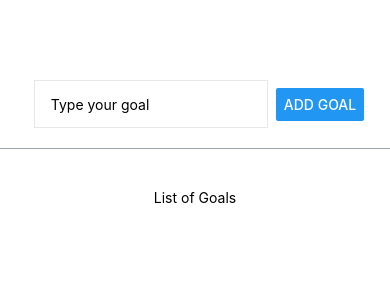
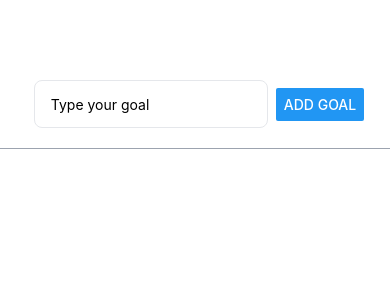
Before and after one commit to siddheshmhapankar2478/To-do, a React Native app: screen / in a window 390 px wide. Shown: the top 300 px of the page. Built offline with nearby package versions, Linux system fonts and the light colour scheme.

Commit message:
updated commit

```diff
--- a/App.js
+++ b/App.js
@@ -1,24 +1,35 @@
 import React, {useState} from 'react';
-import { Text, View, Button, TextInput } from 'react-native';
+import { Text, View, Button, TextInput, FlatList } from 'react-native';
+import GoalItem from './components/GoalItem';
 
 export default function App() {
-  function goalInputHandler(){
-
+  const[enteredGoal,setEnteredGoal]=useState("");
+  const[listOfGoals,setListOfGoals]=useState([]);
+  function goalInputHandler(enteredText){
+    setEnteredGoal(enteredText);
   }
   function addGoalHandler(){
-
+    console.log(enteredGoal);
+    setListOfGoals((currentListOfGoals)=>[...currentListOfGoals ,{text:enteredGoal,key:Math.random().toString()}]);
   }
   return (
-    <View className="flex-1 ">
+    <View className="min-h-full">
       <View className="w-full flex flex-row justify-center items-center pb-5 border-0 border-b border-b-gray-400 mt-20 ">
-        <TextInput className="h-12 w-3/5 pl-4 mx-2 border border-gray-200 border-1"
+        <TextInput className="h-12 w-3/5 pl-4 mx-2 border border-gray-200 border-1 rounded-lg"
         placeholder="Type your goal"
         onChangeText={goalInputHandler}
         />
-        <Button className="" title='Add Goal'/>
+        <Button className="" title='Add Goal' onPress={addGoalHandler}/>
       </View>
-      <View className="flex flex-row justify-center mt-10 ">
-      <Text>List of Goals</Text>
+      <View className="w-full flex flex-col justify-center mx-7 my-10 mb-80 ">
+        <FlatList data={listOfGoals}
+        renderItem={(itemData)=>{
+              return(
+                <GoalItem itemData={itemData.item.text}/>
+              );
+        }}
+        keyExtractor={(item,index)=>`${item}-${index}`}
+        />
       </View>
     </View>
   );
--- /dev/null
+++ b/components/GoalItem.js
@@ -0,0 +1,9 @@
+import { Text, View} from 'react-native';
+function GoalItem({itemData}){
+    return(
+      <View className="p-2 w-5/6 border rounded-lg border-gray-200  bg-blue-400 my-2" key={`goal-${itemData.index}`}>
+        <Text className="text-white">{itemData}</Text>
+      </View>
+    );
+}
+export default GoalItem;
```
Also changed, not shown: components/GoalInput.js (added).
